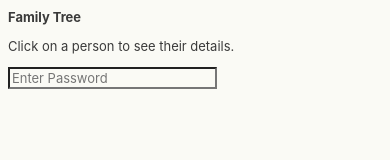
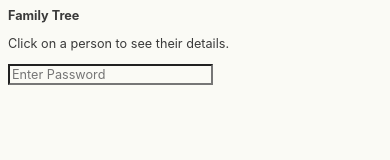
Before and after one commit to jhirsch1/family-tree, a React (Vite) app: page / in a window 390 px wide. Shown: the top 160 px of the page. Built offline with nearby package versions, Linux system fonts and the light colour scheme.

Commit message:
updated css

```diff
--- a/styles/main.css
+++ b/styles/main.css
@@ -218,4 +218,7 @@
   .person {
     height: 8vh;
   }
+  * {
+    font-size: 0.89rem;
+  }
 }
```
